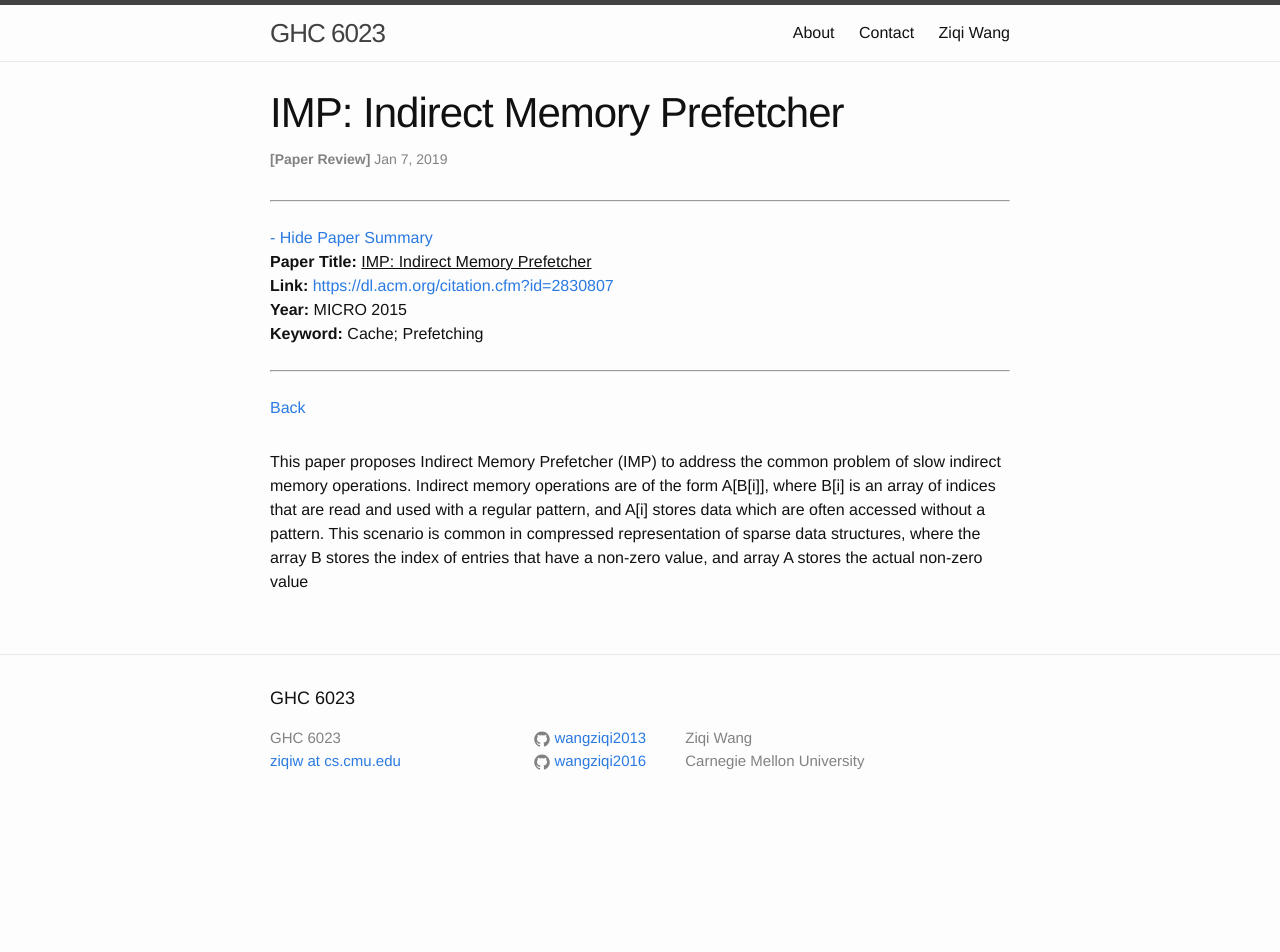
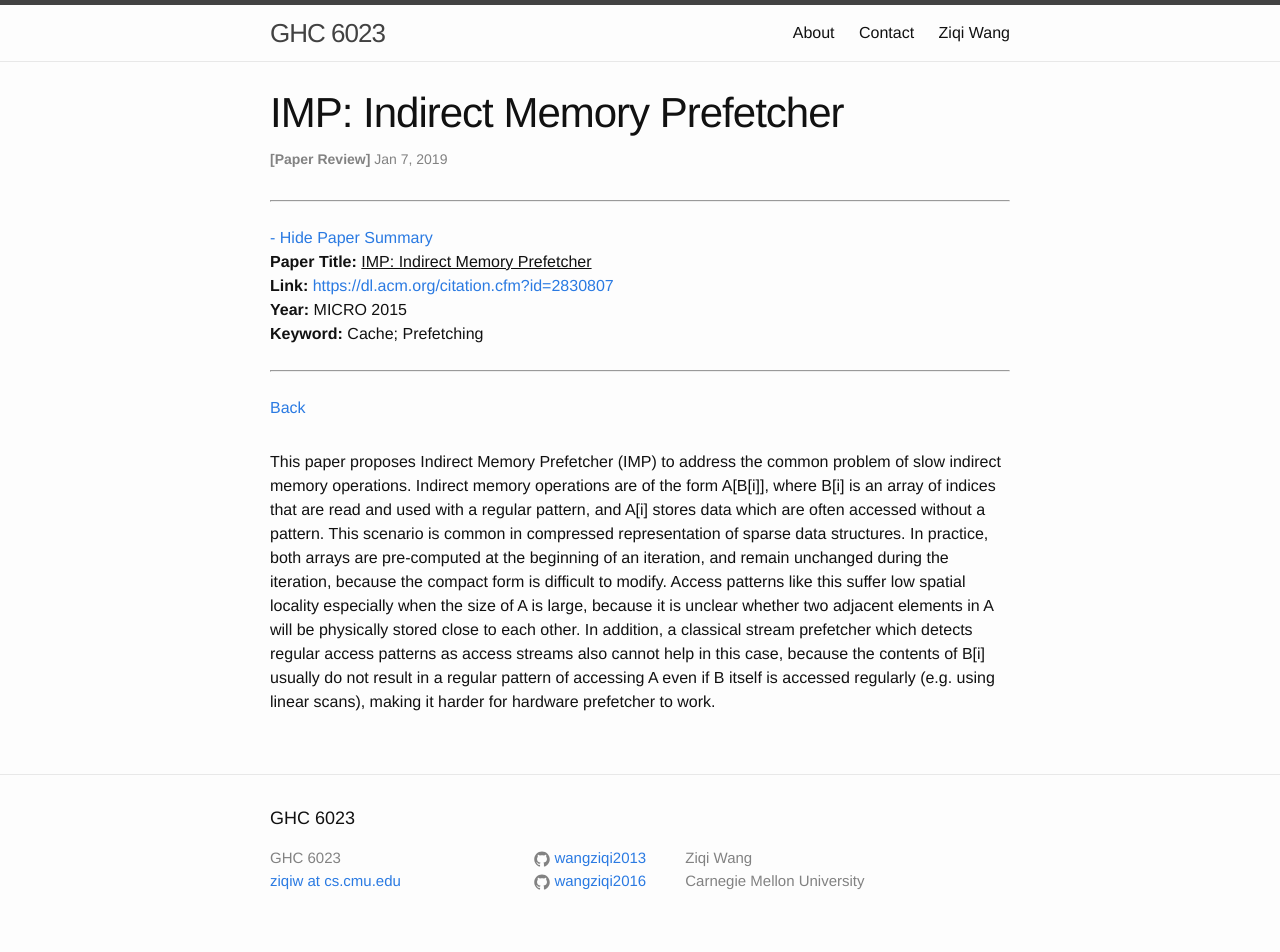
Before and after one commit to wangziqi2013/wangziqi2013.github.io, a Jekyll site: the page built from _posts/2019-01-07-imp.markdown, in a window 1280 px wide. Built offline with Jekyll 4.4.1, drawn with Linux system fonts in a browser that asks for light colours; before the commit the page ends 900 px from its top, so only the background shows below that.

Commit message:
Finish first paragraph

```diff
--- a/_posts/2019-01-07-imp.markdown
+++ b/_posts/2019-01-07-imp.markdown
@@ -16,5 +16,10 @@ version_mgmt:
 This paper proposes Indirect Memory Prefetcher (IMP) to address the common problem of slow indirect memory operations.
 Indirect memory operations are of the form A\[B\[i\]\], where B\[i\] is an array of indices that are read and used
 with a regular pattern, and A\[i\] stores data which are often accessed without a pattern. This scenario is common in
-compressed representation of sparse data structures, where the array B stores the index of entries that have a non-zero
-value, and array A stores the actual non-zero value
+compressed representation of sparse data structures. In practice, both arrays are pre-computed at the beginning of
+an iteration, and remain unchanged during the iteration, because the compact form is difficult to modify. Access patterns
+like this suffer low spatial locality especially when the size of A is large, because it is unclear whether two adjacent
+elements in A will be physically stored close to each other. In addition, a classical stream prefetcher which detects
+regular access patterns as access streams also cannot help in this case, because the contents of B\[i\] usually do not result
+in a regular pattern of accessing A even if B itself is accessed regularly (e.g. using linear scans), making it harder for
+hardware prefetcher to work.
```
